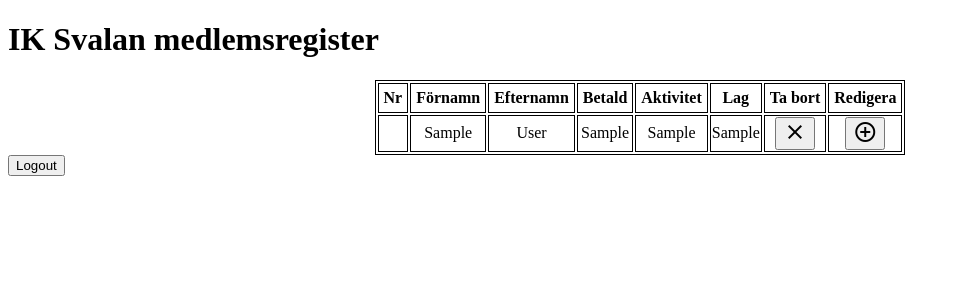
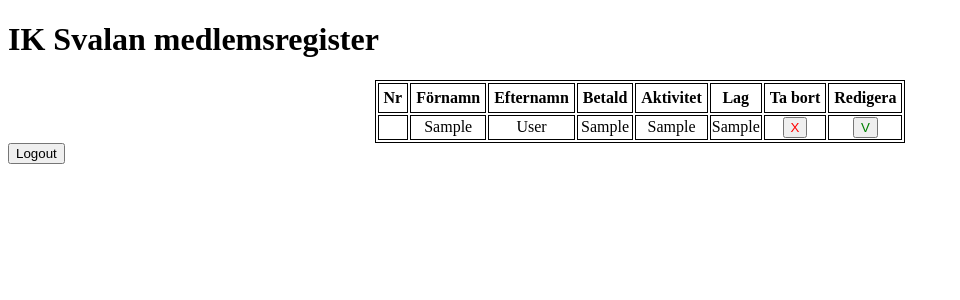
Before and after one commit to ElizaAlbert/Labb-2-PHP, a PHP site: page / in a window 1280 px wide. Shown: the top 300 px of the page, without its empty margins (0-960 px from the left). Run offline with PHP 8.4, Linux system fonts and the light colour scheme; the visitor is signed in with stand-in values (Sample User, id 1); tables that the repository leaves empty or names only in its code hold one stand-in row (values such as "Sample post"); data that the repository does not hold is empty.

Commit message:
last commit of the day

```diff
--- a/Index.php
+++ b/Index.php
@@ -22,6 +22,10 @@ foreach ($conn->query("SELECT * FROM members") as $row) {
 
 <body>
   <h1>IK Svalan medlemsregister</h1>
+
+  <!---------------
+  Hela table skall bytas ut till input fält och knapparna bytas ut till en spara knapp vid varje rad. kommer bli snyggare och bättre
+  --------------->
   <table>
     <tr>
       <th>Nr</th>
@@ -42,11 +46,12 @@ foreach ($conn->query("SELECT * FROM members") as $row) {
       echo "<td>" . $member["payment"] . "</td>";
       echo "<td>" . $member["activity"] . "</td>";
       echo "<td>" . $member["team"] . "</td>";
-      echo "<td><button type='button'><i class='material-icons'>clear</i></button></td>";
-      echo "<td><button type='button'><i class='material-icons'>add_circle_outline</i></button></td>";
+      echo "<td><form method='post' action=''><input class='b-red' type='submit' name='del' value='X'></form></td>";
+      echo "<td><form method='post' action=''><input class='b-green' type='submit' name='edit' value='V'></form></td>";
       echo "</tr>";
     }
     ?>
+
   </table>
 
 
--- a/assets/style.css
+++ b/assets/style.css
@@ -13,3 +13,12 @@ th {
 td {
   text-align: center;
 }
+
+
+.b-red {
+  color: red;
+}
+
+.b-green {
+  color: green;
+}
```
